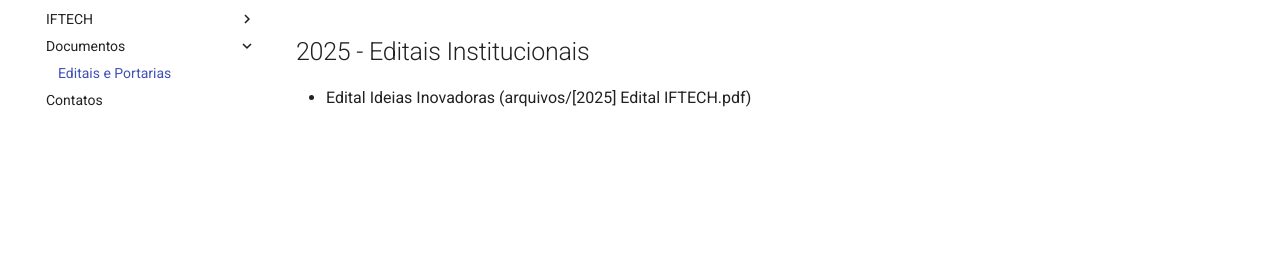
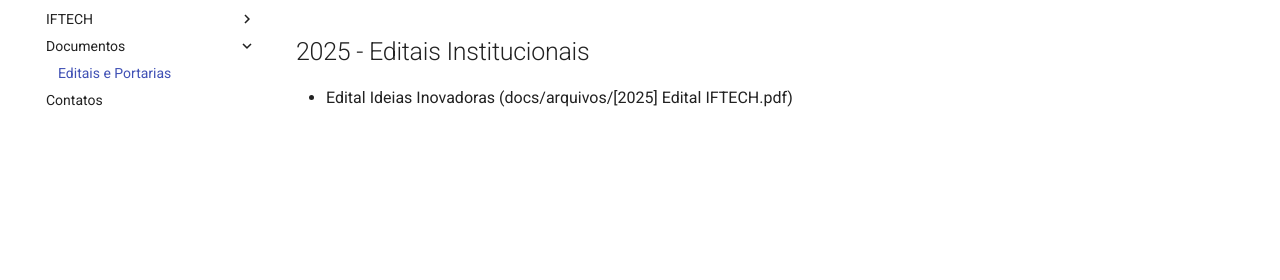
Before and after one commit to ifpr-sie-paranavai/dossie, an MkDocs documentation site: the page built from docs/documentos.md, in a window 1280 px wide. Shown: the part 146-426 px from the top of the page. Built offline with MkDocs 1.6.1 and Material for MkDocs 9.7.7, drawn with Linux system fonts in a browser that asks for light colours.

Commit message:
Update documentos.md

```diff
--- a/docs/documentos.md
+++ b/docs/documentos.md
@@ -2,4 +2,4 @@
 
 ## 2025 - Editais Institucionais
 
-- Edital Ideias Inovadoras (arquivos/[2025] Edital IFTECH.pdf)
+- Edital Ideias Inovadoras (docs/arquivos/[2025] Edital IFTECH.pdf)
```
